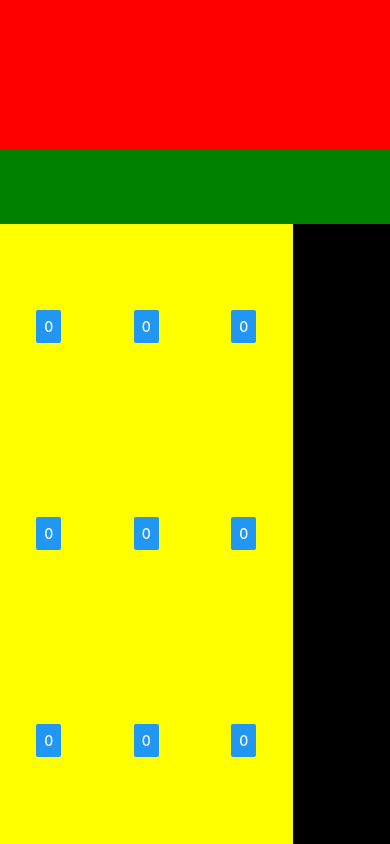
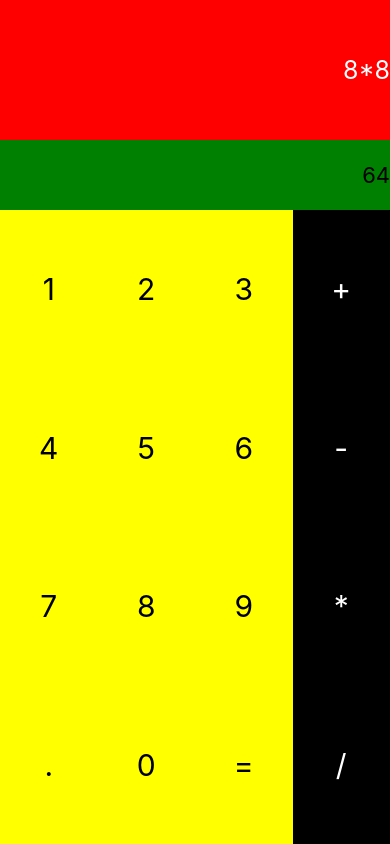
Before and after one commit to Ranindu15/ReactNative, a React Native app: screen / in a window 390 px wide. Built offline with nearby package versions, Linux system fonts and the light colour scheme.

Commit message:
Update Buttons

```diff
--- a/App.js
+++ b/App.js
@@ -1,5 +1,5 @@
 import React, {Component} from 'react';
-import {StyleSheet, Text, Button, View} from 'react-native';
+import {StyleSheet, Text, TouchableOpacity, Button, View} from 'react-native';
 
 export default class App extends Component {
   constructor() {
@@ -8,29 +8,43 @@ export default class App extends Component {
   }
 
   render() {
+    let rows = []
+    let nums = [[1, 2, 3], [4, 5, 6], [7, 8, 9], ['.', 0, '=']];
+    for (let i = 0; i < 4; i++) {
+      let row = []
+      for (let j = 0; j < 3; j++) {
+        row.push(
+          <TouchableOpacity style={styles.btn}>
+            <Text style={styles.btnNext}>{nums[i][j]}</Text>
+          </TouchableOpacity>,
+        );
+      }
+      rows.push(<View style={styles.row}>{row}</View>);
+    }
+
+    let operations = ['+', '-', '*', '/']
+    let ops = []
+    for (let i = 0; i < 4; i++) {
+      ops.push(
+        <TouchableOpacity style={styles.btn}>
+          <Text style={[styles.btnNext, styles.whiteText]}>
+            {operations[i]}
+          </Text>
+        </TouchableOpacity>,
+      );
+    }
+
     return (
       <View style={styles.container}>
-        <View style={styles.result} />
-        <View style={styles.calculation} />
+        <View style={styles.result}>
+          <Text style={styles.resultText}>8*8</Text>
+        </View>
+        <View style={styles.calculation}>
+          <Text style={styles.calText}>64</Text>
+        </View>
         <View style={styles.buttons}>
-          <View style={styles.numbers}>
-            <View style={styles.row}>
-              <Button title="0" />
-              <Button title="0" />
-              <Button title="0" />
-            </View>
-            <View style={styles.row}>
-              <Button title="0" />
-              <Button title="0" />
-              <Button title="0" />
-            </View>
-            <View style={styles.row}>
-              <Button title="0" />
-              <Button title="0" />
-              <Button title="0" />
-            </View>
-          </View>
-          <View style={styles.operation} />
+          <View style={styles.numbers}>{rows}</View>
+          <View style={styles.operation}>{ops}</View>
         </View>
       </View>
     );
@@ -41,6 +55,25 @@ const styles = StyleSheet.create({
   container: {
     flex: 1,
   },
+  btnNext: {
+    fontSize: 30,
+  },
+  whiteText: {
+    color: 'white',
+  },
+  btn: {
+    flex: 1,
+    alignItems: 'center',
+    alignSelf: 'stretch',
+    justifyContent: 'center',
+  },
+  resultText: {
+    fontSize: 25,
+    color: 'white',
+  },
+  calText: {
+    fontSize: 22,
+  },
   row: {
     flexDirection: 'row',
     flex: 1,
@@ -50,10 +83,14 @@ const styles = StyleSheet.create({
   result: {
     flex: 2,
     backgroundColor: 'red',
+    alignItems: 'flex-end',
+    justifyContent: 'center',
   },
   calculation: {
     flex: 1,
     backgroundColor: 'green',
+    alignItems: 'flex-end',
+    justifyContent: 'center',
   },
   buttons: {
     flexGrow: 7,
@@ -66,5 +103,7 @@ const styles = StyleSheet.create({
   operation: {
     flex: 1,
     backgroundColor: 'black',
+    justifyContent: 'space-around',
+    alignItems: 'stretch',
   },
 });
```
